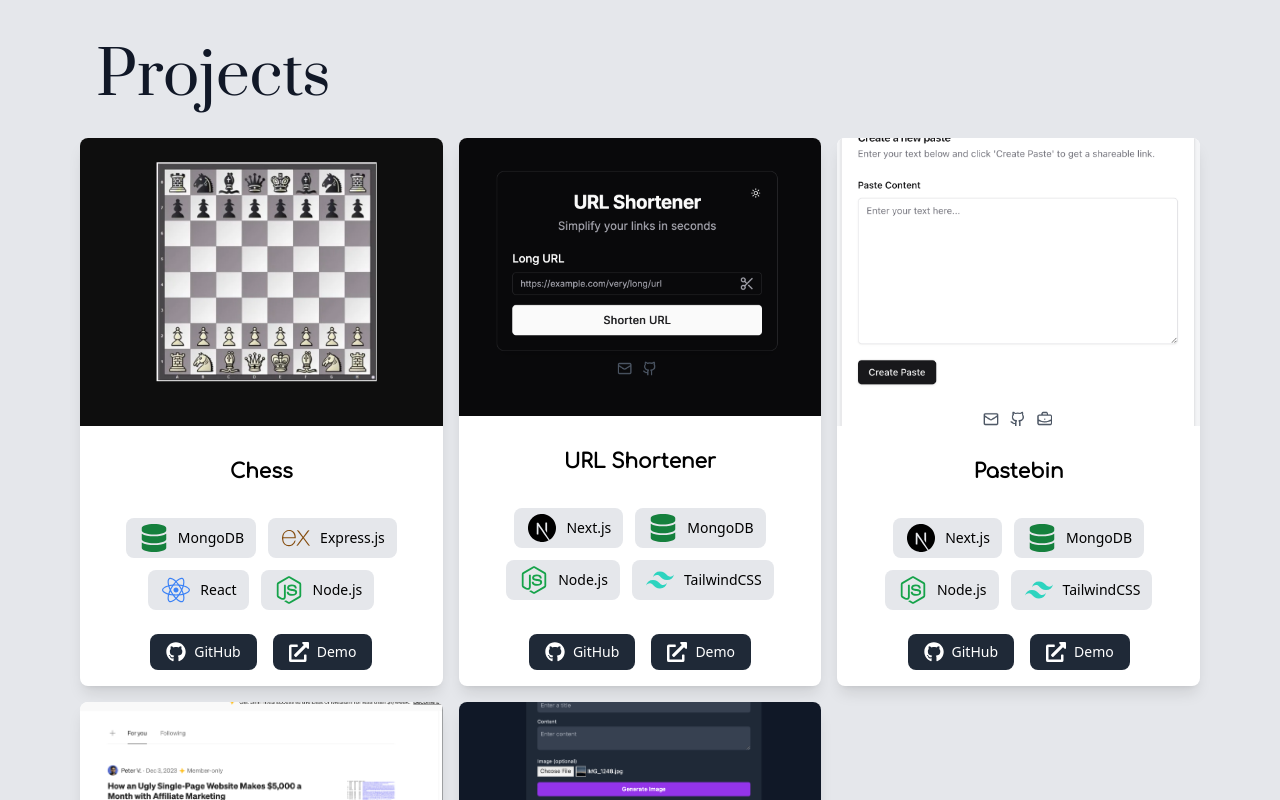
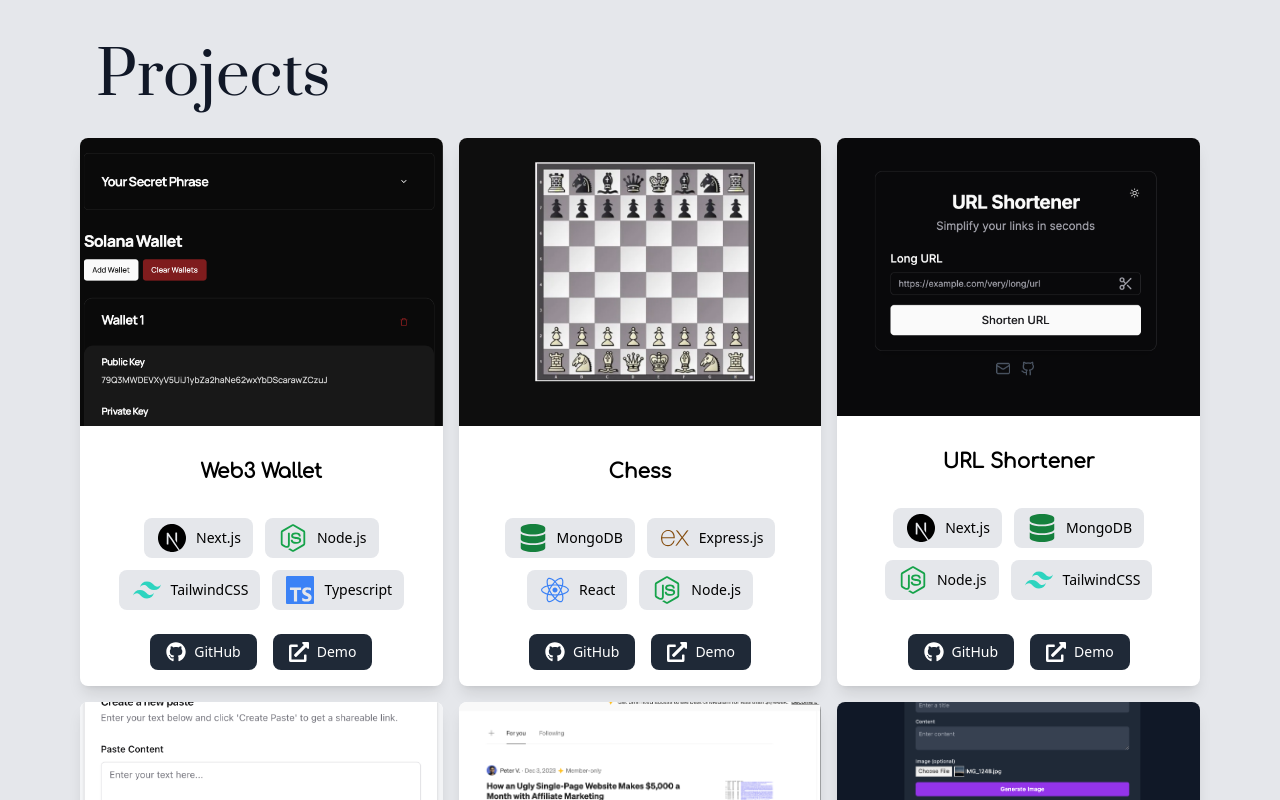
Before and after one commit to gurshaan17/portfolio, a React (Create React App) app: page / in a window 1280 px wide. Shown: the part 1360-2160 px from the top of the page. Built offline with nearby package versions, Linux system fonts and the light colour scheme; a web font is replaced by a local one.

Commit message:
project added

```diff
--- a/src/components/Projects.jsx
+++ b/src/components/Projects.jsx
@@ -6,7 +6,7 @@ import {
   FaGithub,
   FaExternalLinkAlt,
 } from "react-icons/fa";
-import { SiRedux, SiVite, SiTailwindcss, SiAuth0, SiExpress, SiPostgresql, SiNextdotjs, SiFirebase } from "react-icons/si";
+import { SiRedux, SiVite, SiTailwindcss, SiAuth0, SiExpress, SiPostgresql, SiNextdotjs, SiFirebase, SiTypescript } from "react-icons/si";
 
 function Projects() {
   const getTechIcon = (tech) => {
@@ -33,12 +33,21 @@ function Projects() {
         return <SiNextdotjs size={28} className="text-black dark:text-white" />;
       case "Firebase":
         return <SiFirebase size={28} className="text-yellow-400"/>
+      case "Typescript":
+        return <SiTypescript size={28} className="text-blue-500"/>
       default:
         return null;
     }
   };
 
   const projects = [
+    {
+      title:"Web3 Wallet",
+      imageUrl: "/wallet.png",
+      link: "https://github.com/gurshaan17/wallet",
+      linkType: "github",
+      techStack:"Next.js, Node.js, TailwindCSS, Typescript",
+    },
     {
       title: "Chess",
       imageUrl: "/chess5.png",
@@ -58,7 +67,7 @@ function Projects() {
       imageUrl: "/paste.png",
       link: "https://github.com/gurshaan17/pastebin",
       linkType:"github",
-      techStack:"Next.js, MongoDB, Node.js, TailwindCSS",
+      techStack:"Next.js, MongoDB, Node.js, Typescript",
       demo: "https://controlc.vercel.app"
     },{
       title: "Blog App",
```
Also changed, not shown: public/wallet.png (added).
